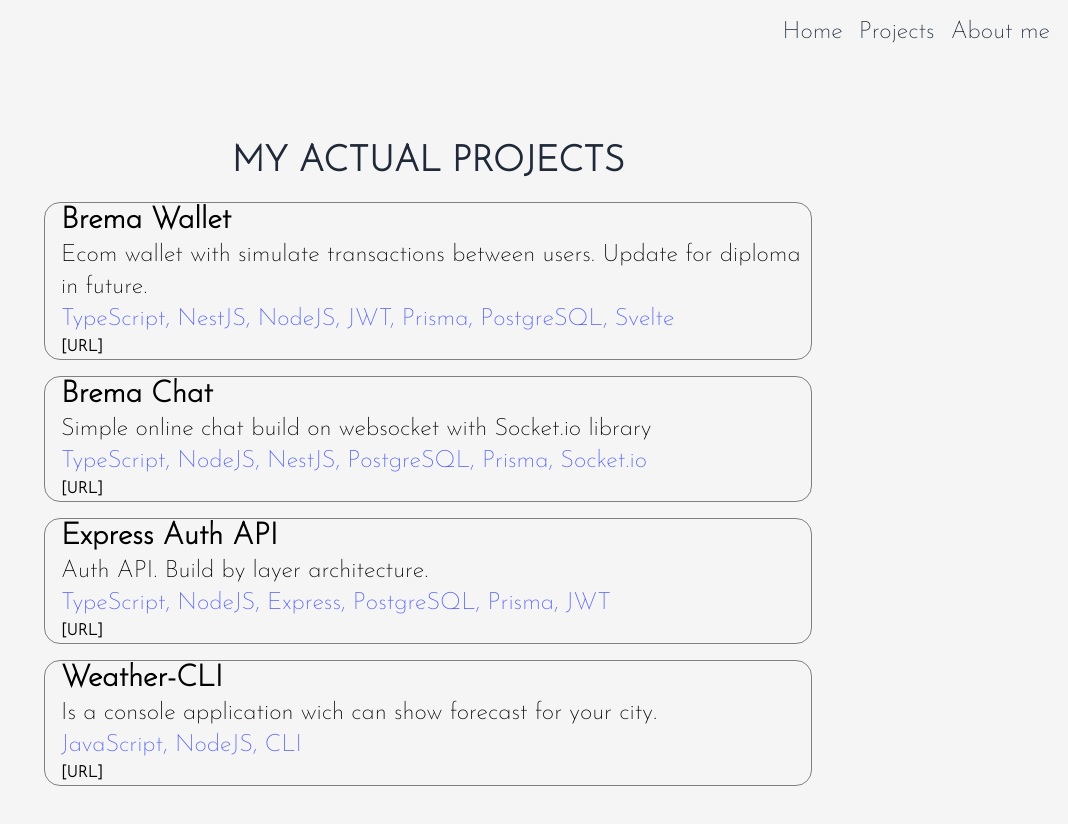
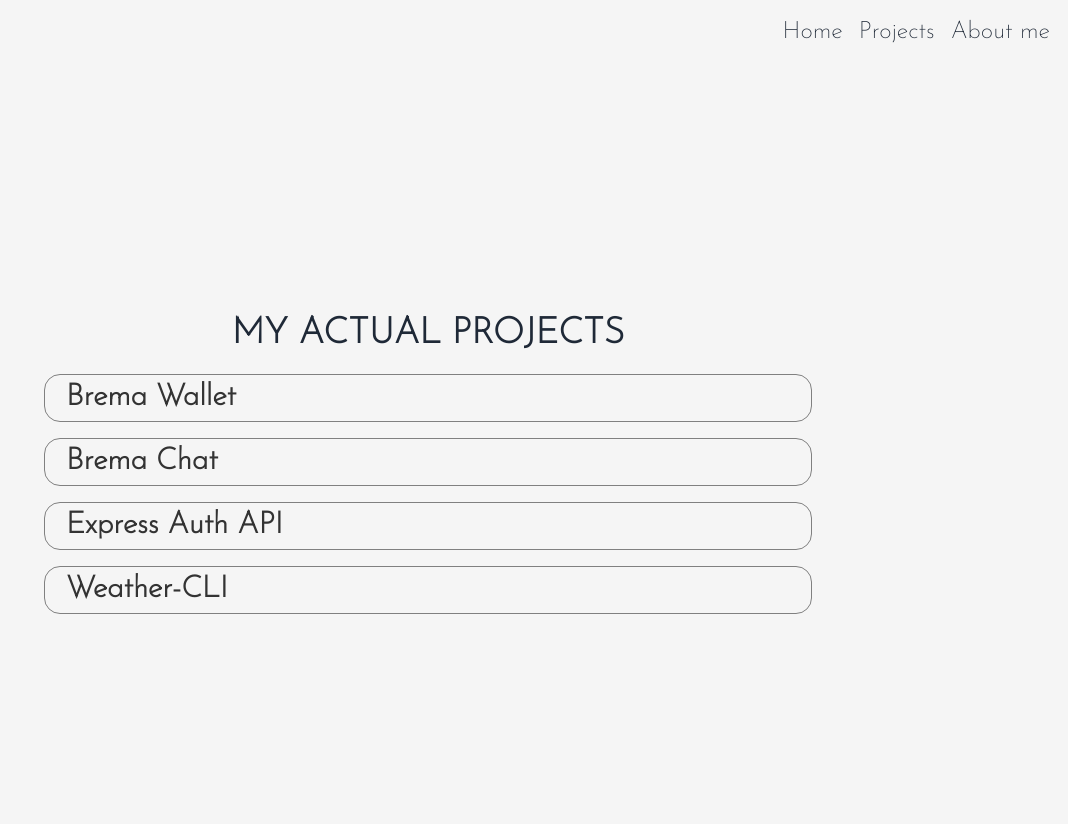
Before and after one commit to luvlqq/luvlqq.dev, a SvelteKit app: page /projects in a window 1280 px wide. Shown: the top 824 px of the page, without its empty margins (212-1280 px from the left). Built offline with nearby package versions, Linux system fonts and the light colour scheme.

Commit message:
drop down list

```diff
--- a/src/components/project.svelte
+++ b/src/components/project.svelte
@@ -1,55 +1,68 @@
 <script lang="ts" xmlns="http://www.w3.org/1999/html">
 	import { projects } from '../routes/projects/projects';
 </script>
+
+<style>
+    @import url('https://fonts.googleapis.com/css2?family=Josefin+Sans:wght@200&display=swap');
+
+    .main {
+        align-content: center;
+        align-items: center;
+        font-weight: 400;
+        background: #f5f5f5;
+        font-family: 'Josefin Sans', serif;
+        min-height: 100vh;
+        padding: 2.2em;
+    }
+    .card {
+        display: grid;
+        padding-left: 1rem;
+        color: black;
+        /*background-color: black;*/
+        border: 1px solid grey;
+    }
+    details > summary {
+        padding: 5px;
+        color: #333;
+        cursor: pointer;
+        list-style: none;
+    }
+
+    details > div {
+        padding: 10px;
+    }
+
+    details[open] > summary {
+    }
+</style>
+
 
 <div class="main">
 	<div class="max-w-screen-md space-y-5 mx-auto">
 		<p class="text-center text-4xl font-bold outline-none">MY ACTUAL PROJECTS</p>
 		<div class="grid grid-cols-1 gap-4">
+
 			{#each projects as project}
 				<div class="card">
+          <details>
+          <summary>
 					<div class="projectName">
 						<span class="font-bold text-3xl space-y-5 space-x-2">{project.name}</span>
 					</div>
+          </summary>
 					<div class="text-2xl">{project.description}</div>
 					<div class="text-2xl text-[#5865F2]">{project.stack.join(', ')}</div>
 					{#if project.url}
 						<a
-							class="hover:text-[#5865F2] duration-500 font-bold"
+							class="hover:text-[#5865F2] duration-500 font-bold px-2"
 							target="_blank"
 							rel="noreferrer"
 							href={project.url}>[URL]</a
 						>
 					{/if}
+          </details>
 				</div>
 			{/each}
 		</div>
 	</div>
 </div>
-
-<style>
-	@import url('https://fonts.googleapis.com/css2?family=Josefin+Sans:wght@200&display=swap');
-
-	.main {
-		align-content: center;
-		align-items: center;
-		font-weight: 400;
-		background: #f5f5f5;
-		font-family: 'Josefin Sans', serif;
-		min-height: 100vh;
-		padding: 2.2em;
-	}
-	.card {
-		display: grid;
-		padding-left: 1rem;
-		color: black;
-		/*background-color: black;*/
-		border: 1px solid grey;
-	}
-	.projectName {
-	}
-	.projectDescription {
-	}
-	.projectStack {
-	}
-</style>
```
